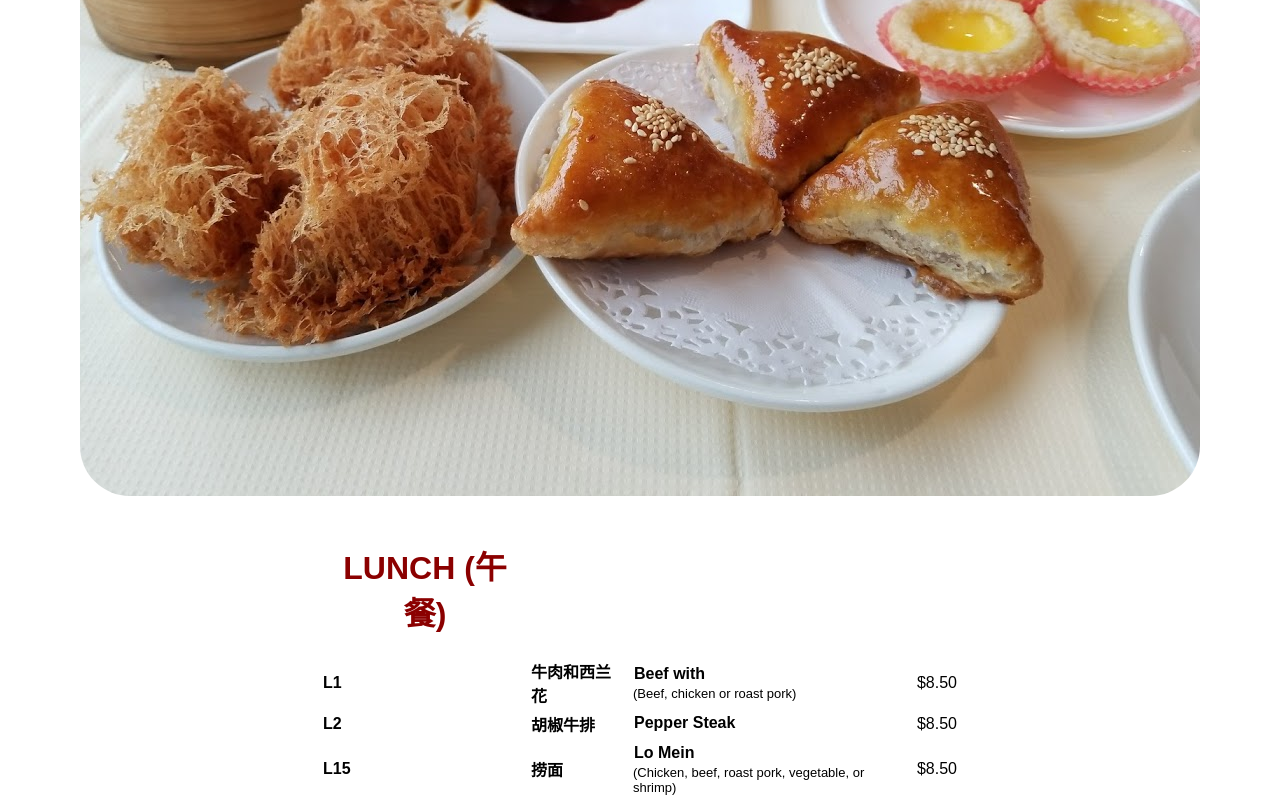
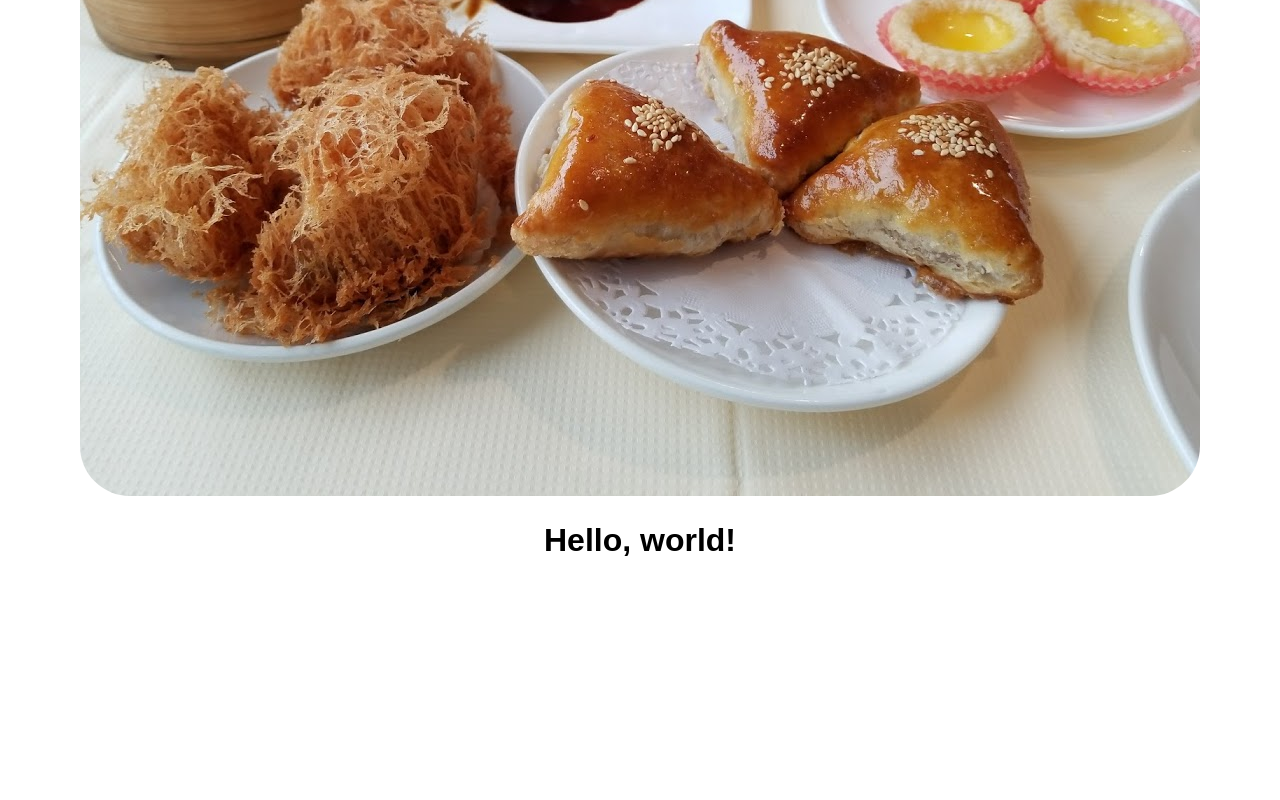
Before and after one commit to cwong2k16/MenuApp, a React (Create React App) app in the folder client/: page /admin in a window 1280 px wide. Shown: the part 552-1352 px from the top of the page. After the commit the page ends 1133 px from the top, so only its background shows below. Built offline with nearby package versions, Linux system fonts and the light colour scheme.

Commit message:
broke up components into menu and admin; using react router v4; creating an admin side

```diff
--- a/client/src/App.js
+++ b/client/src/App.js
@@ -1,5 +1,14 @@
 import React, { Component } from 'react';
+import {
+  BrowserRouter as Router,
+  Route,
+  Link,
+  Switch,
+  Redirect
+} from 'react-router-dom'
 import './App.css';
+import Admin from './adminComponent';
+import Home from './homeComponent';
 
 class App extends Component {
   constructor(props) {
@@ -12,6 +21,7 @@ class App extends Component {
   }
   render() {
     return (
+      <Router>
         <div className="App">
           <header className="App-header">
             <h1 className="App-title">PRECIOUS ISLAND TEA SHOP MENU</h1>
@@ -30,9 +40,14 @@ class App extends Component {
             <img style = {{borderRadius: "50px"}} src = 'preciousisland.jpg'></img>
           </p>
           <div>
-          {this.renderMenuBoard()}
+            {/* {this.renderMenuBoard()} */}
+            <Switch>
+              <Route exact path="/" component={Home} />
+              <Route path="/admin" component={Admin} />
+            </Switch>
           </div>
         </div>
+      </Router>
     );
   }
   renderMenuBoard() {
--- /dev/null
+++ b/client/src/adminComponent.js
@@ -0,0 +1,11 @@
+import React from 'react';
+
+const Admin = () => {
+    return (
+        <div>
+            <h1>Hello, world!</h1>
+        </div>
+    );
+}
+
+export default Admin;
--- a/package.json
+++ b/package.json
@@ -8,7 +8,8 @@
   },
   "dependencies": {
     "express": "^4.16.2",
-    "react-router": "^4.2.0"
+    "react-router": "^4.2.0",
+    "react-router-dom": "^4.2.2"
   },
   "devDependencies": {
     "concurrently": "^3.5.0"
```
Also changed, not shown: client/src/menuComponent.js (added). Lines whose indentation alone changed are shown as unchanged.
